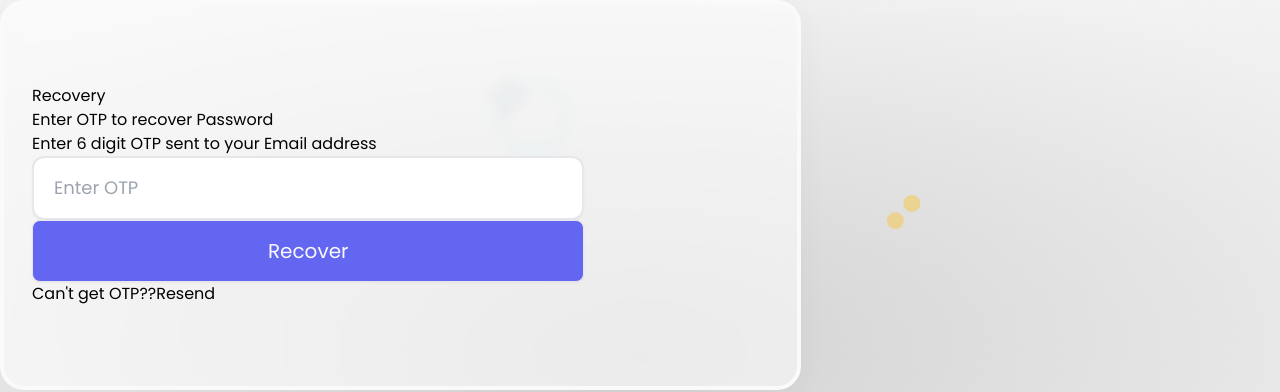
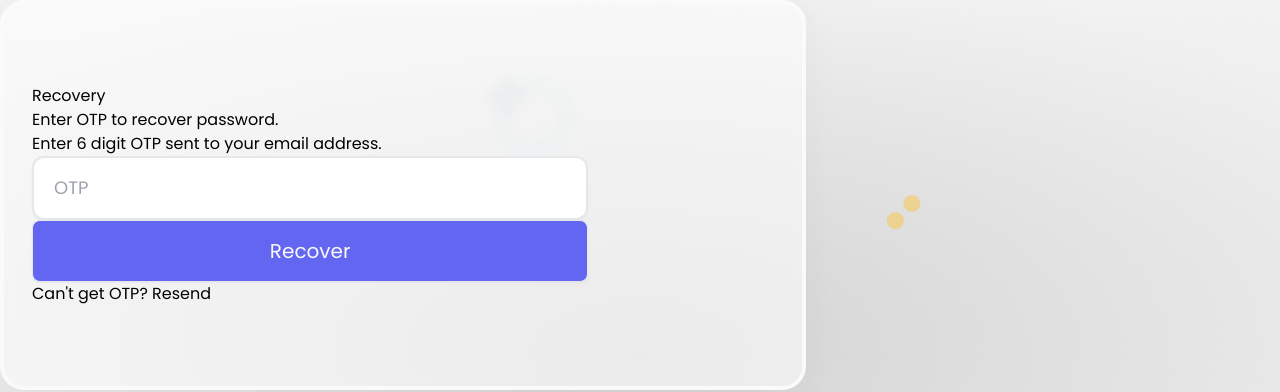
Before and after one commit to Rio-awsm/fullstack-auth, a React (Create React App) app in the folder client/: page /recovery in a window 1280 px wide. Shown: the top 392 px of the page. Built offline with nearby package versions, Linux system fonts and the light colour scheme; no server answers.

Commit message:
password recovery using email otp

```diff
--- a/client/src/components/Recovery.js
+++ b/client/src/components/Recovery.js
@@ -1,30 +1,75 @@
-import React from "react";
+import React, { useEffect, useState } from "react";
+import toast, { Toaster } from "react-hot-toast";
+import { useAuthStore } from "../store/store";
 import styles from "../styles/Username.module.css";
-import { Toaster } from "react-hot-toast";
+import { generateOTP, verifyOTP } from "../helper/helper";
+import { useNavigate } from "react-router-dom";
 
 const Recovery = () => {
+  const { username } = useAuthStore((state) => state.auth);
+  const [OTP, setOTP] = useState();
+  const navigate = useNavigate();
+
+  useEffect(() => {
+    generateOTP(username).then((OTP) => {
+      console.log(OTP);
+      if (OTP) return toast.success("OTP has been send to your email!");
+      return toast.error("Problem while generating OTP!");
+    });
+  }, [username]);
+
+  async function onSubmit(e) {
+    e.preventDefault();
+    try {
+      let { status } = await verifyOTP({ username, code: OTP });
+      if (status === 201) {
+        toast.success("Verify Successfully!");
+        return navigate("/reset");
+      }
+    } catch (error) {
+      return toast.error("Wront OTP! Check email again!");
+    }
+  }
+
+  // handler of resend OTP
+  function resendOTP() {
+    let sentPromise = generateOTP(username);
+
+    toast.promise(sentPromise, {
+      loading: "Sending...",
+      success: <b>OTP has been send to your email!</b>,
+      error: <b>Could not Send it!</b>,
+    });
+
+    sentPromise.then((OTP) => {
+      console.log(OTP);
+    });
+  }
+
   return (
-    <div class="container mx-auto">
+    <div className="container mx-auto">
       <Toaster position="top-center" reverseOrder={false}></Toaster>
+
       <div className="flex justify-center items-center h-screen">
         <div className={styles.glass}>
-          <div className="title flex flex-col item-center">
-            <h1 className="text-5xl font-bold text-center">Recovery</h1>
-            <span className="py-4 text-xl  text-center text-gray-500">
-              Enter OTP to recover Password
+          <div className="title flex flex-col items-center">
+            <h4 className="text-5xl font-bold">Recovery</h4>
+            <span className="py-4 text-xl w-2/3 text-center text-gray-500">
+              Enter OTP to recover password.
             </span>
           </div>
 
-          <form className="pt-20">
+          <form className="pt-20" onSubmit={onSubmit}>
             <div className="textbox flex flex-col items-center gap-6">
               <div className="input text-center">
                 <span className="py-4 text-sm text-left text-gray-500">
-                  Enter 6 digit OTP sent to your Email address
+                  Enter 6 digit OTP sent to your email address.
                 </span>
                 <input
+                  onChange={(e) => setOTP(e.target.value)}
                   className={styles.textbox}
-                  type="password"
-                  placeholder="Enter OTP"
+                  type="text"
+                  placeholder="OTP"
                 />
               </div>
 
@@ -32,18 +77,19 @@
                 Recover
               </button>
             </div>
+          </form>
 
-            <div className="text-center py-4">
-              <span className="text-gray-500">
-                Can't get OTP??
-                <button className="text-red-500 ml-2">Resend</button>
-              </span>
-            </div>
-          </form>
+          <div className="text-center py-4">
+            <span className="text-gray-500">
+              Can't get OTP?{" "}
+              <button onClick={resendOTP} className="text-red-500">
+                Resend
+              </button>
+            </span>
+          </div>
         </div>
       </div>
     </div>
   );
 };
-
 export default Recovery;
```
